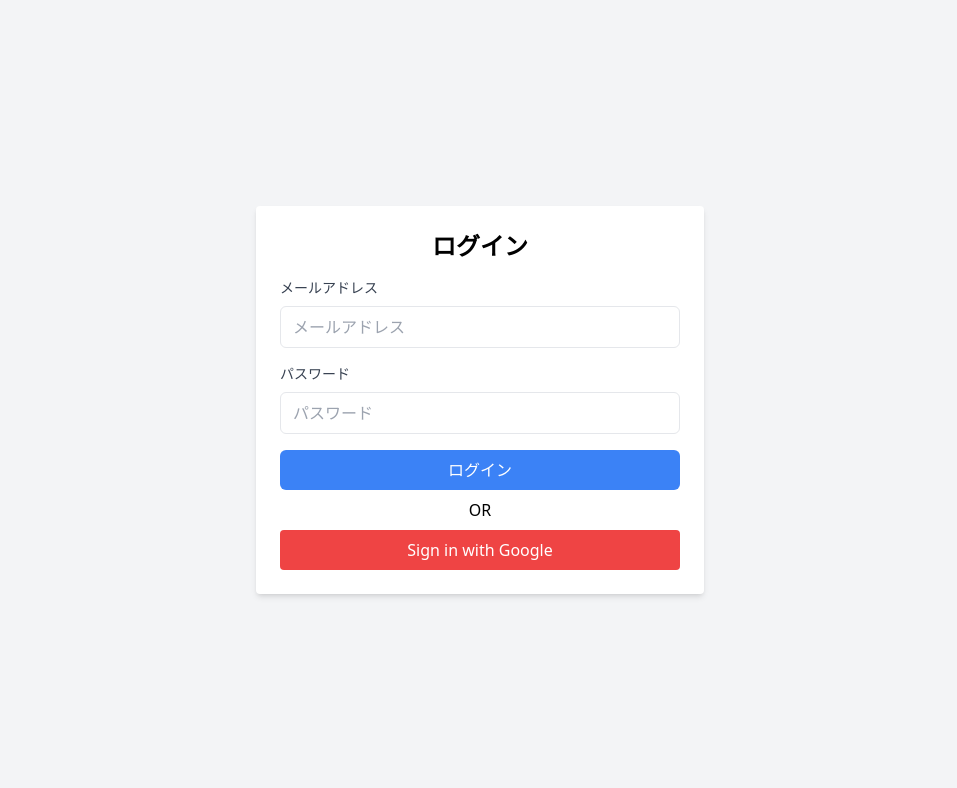
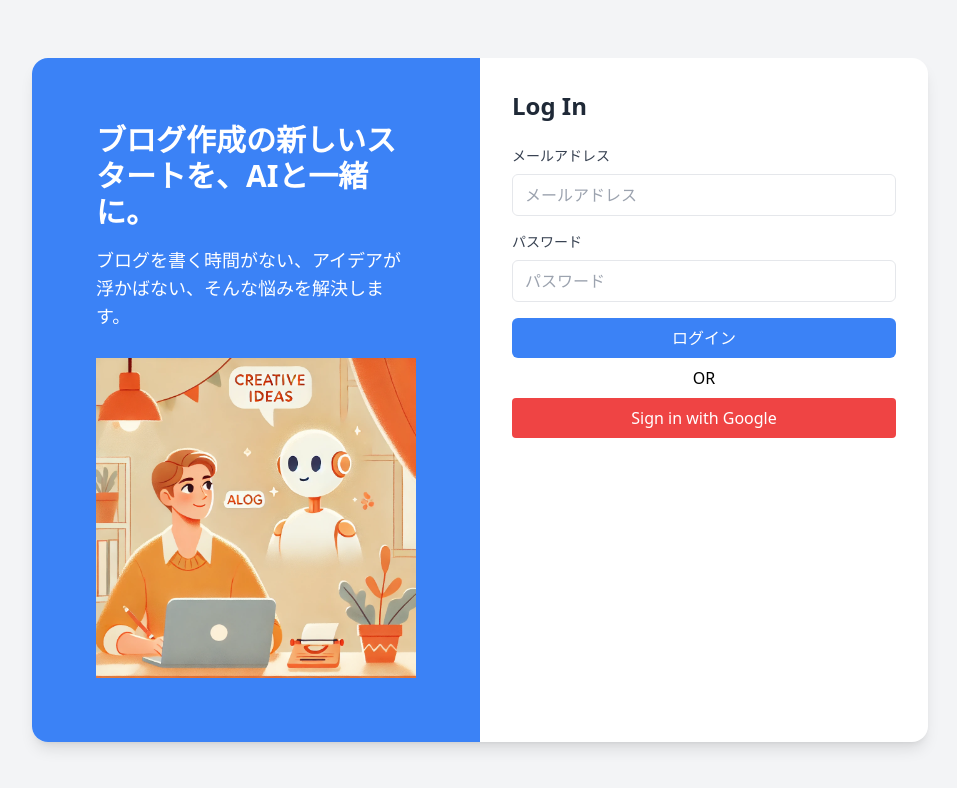
Before and after one commit to spite400k/my-next-app, a Next.js app: page /login in a window 1280 px wide. Shown: the top 788 px of the page, without its empty margins (160-1117 px from the left). Built offline with nearby package versions, Linux system fonts and the light colour scheme.

Commit message:
ログイン画面を修正

```diff
--- a/app/components/login/login.tsx
+++ b/app/components/login/login.tsx
@@ -36,9 +36,23 @@ export default function Login() {
     <>
       {loading && <LoadingSpinner />}
 
-      <div className="flex h-screen items-center justify-center bg-gray-100">
-        <div className="w-full max-w-md bg-white p-6 rounded shadow-md">
-          <h1 className="text-2xl font-bold text-center mb-4">ログイン</h1>
+      <div className="min-h-screen flex items-center justify-center bg-gray-100">
+        <div className="flex w-full max-w-4xl bg-white shadow-lg rounded-2xl overflow-hidden">
+          <div className="w-1/2 bg-blue-500 p-8 flex flex-col justify-center text-white">
+
+            {/* Left Section */}
+            <div className="bg-blue-500 p-8 flex flex-col justify-center text-white">
+              <h2 className="text-3xl font-bold mb-4">ブログ作成の新しいスタートを、AIと一緒に。</h2>
+              <p className="text-lg">
+                ブログを書く時間がない、アイデアが浮かばない、そんな悩みを解決します。<br /><br />
+              </p>
+              <img src="/login.webp" alt="login" />
+            </div>
+          </div>
+
+          <div className="w-1/2 p-8">
+            <h2 className="text-2xl font-bold text-gray-800 mb-6">Log In</h2>
+              {error && <p className="text-red-500 text-sm mb-4">{error}</p>}
               <form onSubmit={handleSubmit}>
                 <div className="mb-4">
                   <label className="block text-gray-700 text-sm mb-2">メールアドレス</label>
@@ -60,7 +74,6 @@ export default function Login() {
                     placeholder="パスワード"
                   />
                 </div>
-            {error && <p className="text-red-500 text-sm mb-4">{error}</p>}
                 <button
                   type="submit"
                   className="w-full bg-blue-500 text-white py-2 rounded-md hover:bg-blue-600 transition"
@@ -79,7 +92,7 @@ export default function Login() {
                 Sign in with Google
               </button>
           </div>
-
+        </div>
       </div>
     </>
   );
```
Also changed, not shown: public/login.webp (added). Lines whose indentation alone changed are shown as unchanged.
